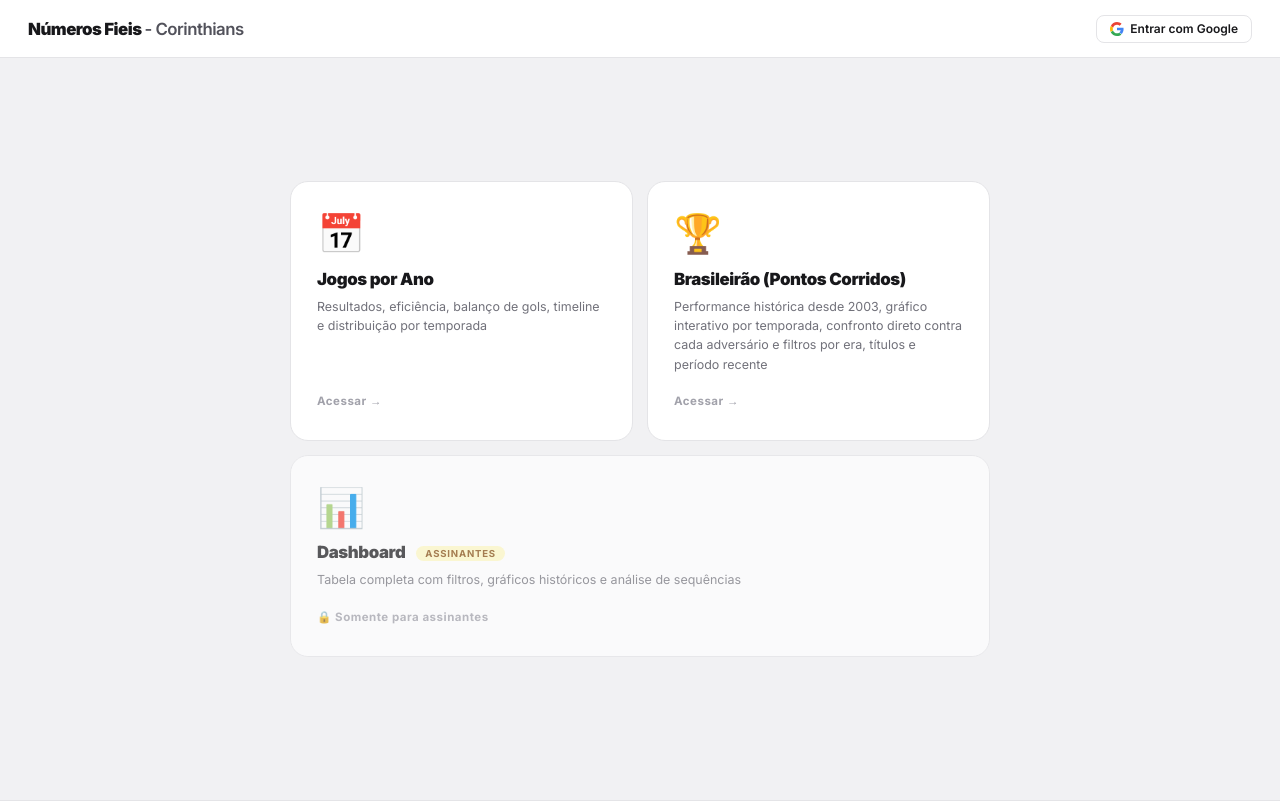
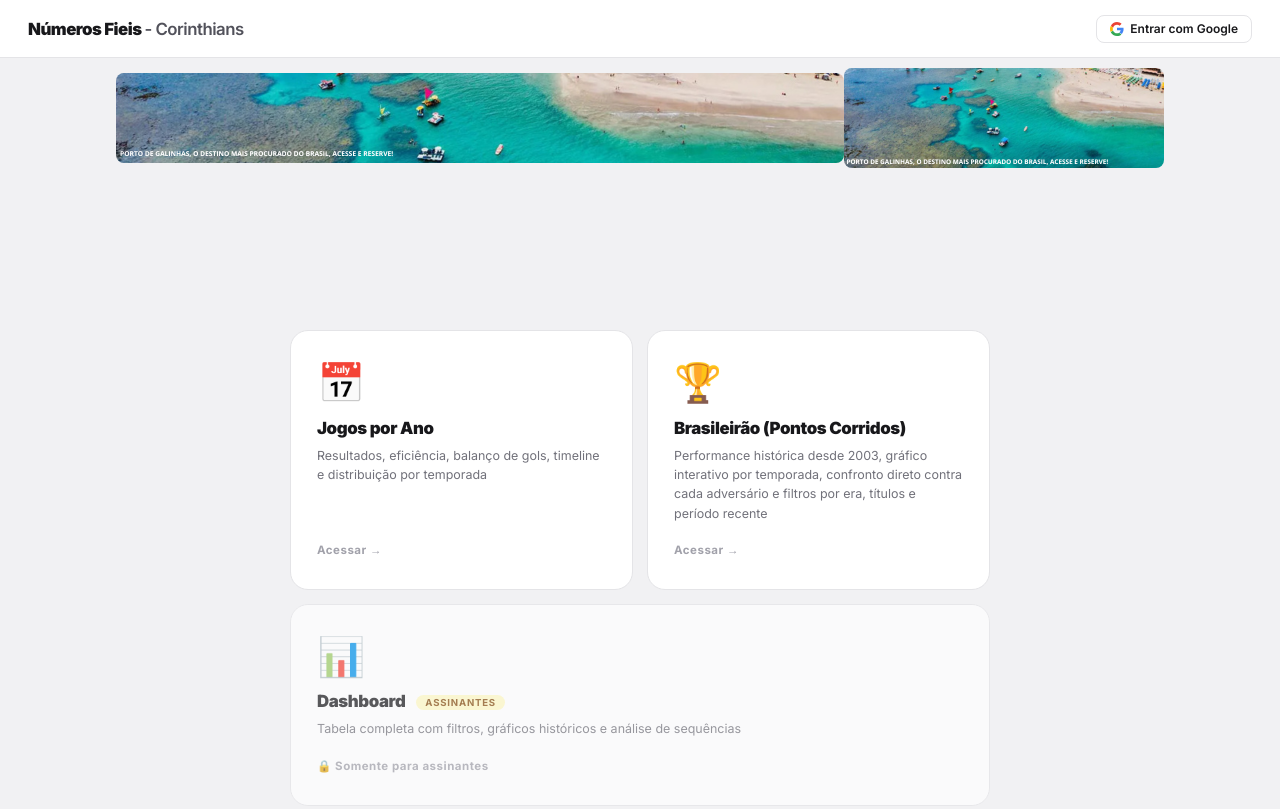
Before and after one commit to dyvalenca/SITE_DADOS, a website: page index.html in a window 1280 px wide. Shown: the top 809 px of the page. Drawn offline with nearby package versions, Linux system fonts and the light colour scheme; no server answers.

Commit message:
Adicionando banner laguna
Adicionando banner laguna

```diff
--- /dev/null
+++ b/css/ads.css
@@ -0,0 +1,47 @@
+/* ─────────────────────────────────────────────────────────
+   ads.css — Banners publicitários responsivos
+   Flats Laguna · Airbnb
+───────────────────────────────────────────────────────── */
+
+.ad-strip {
+  width: 100%;
+  background: #f1f1f3;       /* mesmo fundo da página */
+  margin-top: 58px;          /* altura do header fixo  */
+  display: flex;
+  justify-content: center;
+  align-items: center;
+  padding: 10px 20px;
+}
+
+/* Link envolve a imagem — remove sublinhado e garante inline-block */
+.ad-strip a {
+  display: block;
+  line-height: 0;            /* elimina espaço extra abaixo da img */
+}
+
+.ad-strip img {
+  display: block;
+  border-radius: 8px;
+  max-width: 100%;
+  height: auto;
+}
+
+/* ── Desktop: 728×90 ────────────────────────────────── */
+.ad-banner-desktop {
+  display: none;
+}
+
+/* ── Mobile: 320×100 ────────────────────────────────── */
+.ad-banner-mobile {
+  display: none;
+}
+
+/* ── Breakpoints ────────────────────────────────────── */
+@media (min-width: 769px) {
+  .ad-banner-desktop { display: block; }
+}
+
+@media (max-width: 768px) {
+  .ad-banner-mobile { display: block; }
+  .ad-strip { padding: 8px 12px; }
+}
--- a/index.html
+++ b/index.html
@@ -9,6 +9,7 @@
   <script async src="https://pagead2.googlesyndication.com/pagead/js/adsbygoogle.js?client=ca-pub-0090007344741060" crossorigin="anonymous"></script>
   <script src="https://cdn.jsdelivr.net/npm/@supabase/supabase-js@2/dist/umd/supabase.js"></script>
   <script src="auth.js"></script>
+  <link rel="stylesheet" href="css/ads.css">
   <style>
     *, *::before, *::after { box-sizing: border-box; margin: 0; padding: 0; }
 
@@ -33,7 +34,7 @@
     main {
       min-height: 100vh;
       display: flex; align-items: center; justify-content: center;
-      padding: 78px 20px 40px;
+      padding: 20px 20px 40px;   /* o .ad-strip já absorve o header fixo */
     }
 
     .menu-wrap { max-width: 700px; width: 100%; }
@@ -129,6 +130,28 @@
   <div class="logo">Números Fieis <span>- Corinthians</span></div>
   <div id="auth-header" style="margin-left:auto;"></div>
 </header>
+
+<!-- ── BANNER PUBLICITÁRIO — Flats Laguna ──────────────── -->
+<div class="ad-strip">
+  <!-- Desktop: 728×90px — visível apenas em telas ≥ 769px -->
+  <a class="ad-banner-desktop"
+     href="https://www.airbnb.com.br/rooms/746984658105861066"
+     target="_blank" rel="noopener sponsored"
+     aria-label="Flats Laguna no Airbnb">
+    <img src="/public/assets/img/ads/banner-desktop-laguna.png"
+         width="728" height="90"
+         alt="Flats Laguna — Reserve no Airbnb">
+  </a>
+  <!-- Mobile: 320×100px — visível apenas em telas ≤ 768px -->
+  <a class="ad-banner-mobile"
+     href="https://www.airbnb.com.br/rooms/746984658105861066"
+     target="_blank" rel="noopener sponsored"
+     aria-label="Flats Laguna no Airbnb">
+    <img src="/public/assets/img/ads/banner-mobile-laguna.png"
+         width="320" height="100"
+         alt="Flats Laguna — Reserve no Airbnb">
+  </a>
+</div>
 
 <main>
   <div class="menu-wrap">
```
Also changed, not shown: public/assets/img/ads/banner-desktop-laguna.png (added), public/assets/img/ads/banner-mobile-laguna.png (added), 1 other file.
